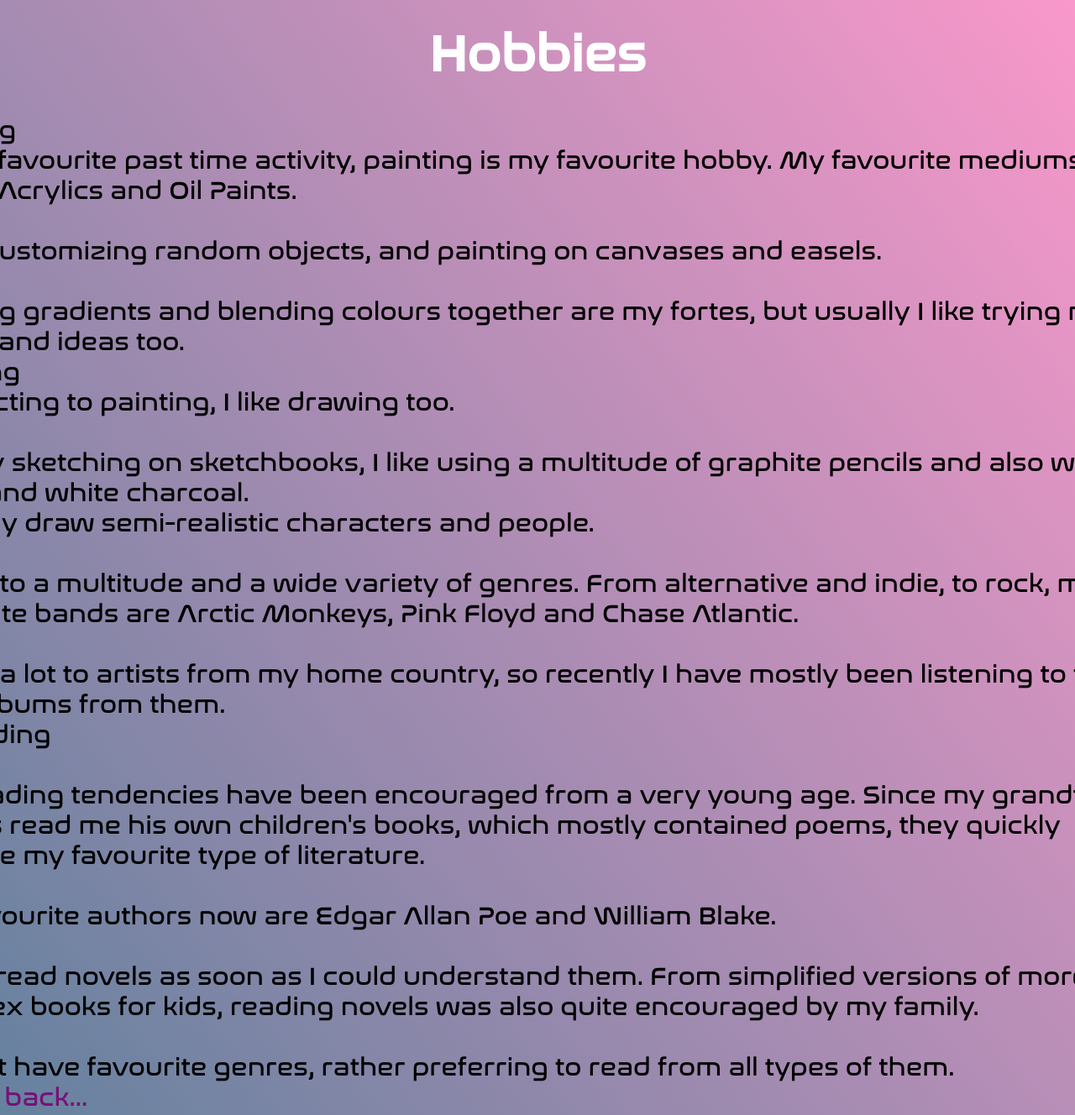
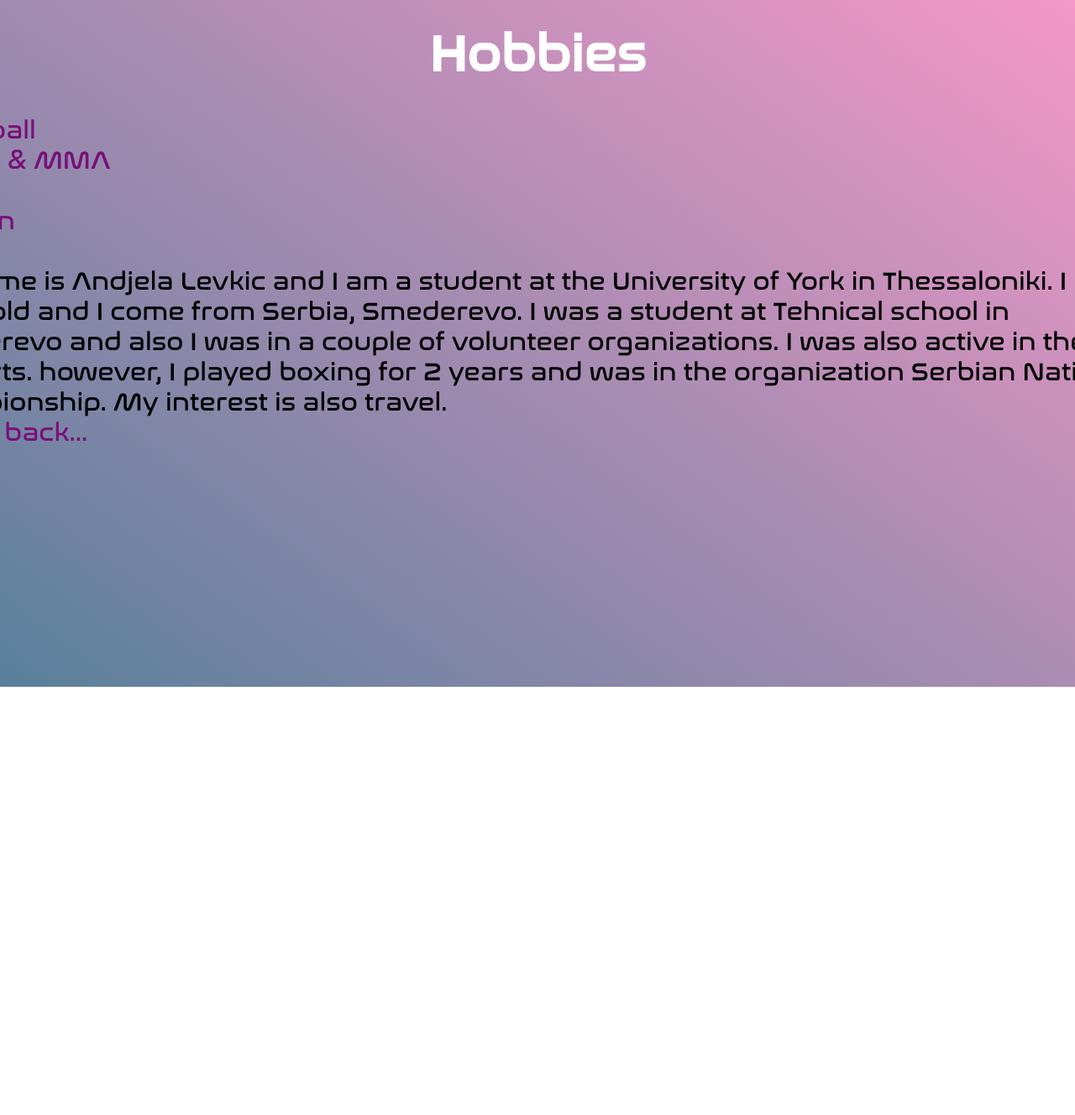
Before and after one commit to ballatae/Group7, a plain HTML site: page TechOfTheFuture/other/hobbies/andjelahobbies.html in a window 1280 px wide. Shown: the part 120-1448 px from the top of the page at 84% size. After the commit the page ends 938 px from the top, so only its background shows below. Drawn offline with Linux system fonts and the light colour scheme.

Commit message:
life in mars edit and andjela about

```diff
--- a/TechOfTheFuture/other/hobbies/andjelahobbies.html
+++ b/TechOfTheFuture/other/hobbies/andjelahobbies.html
@@ -91,71 +91,35 @@
     <!-- hobbies -->
     <div class="hobbies">
         <h1>Hobbies</h1>
-        <li>Arts
+        <ul>
+        <li>Sports
             <ul>
                 <li>
-                    Painting
-                    <br>
-                    <p>
-                        As my favourite past time activity, painting is my favourite hobby.
-                        My favourite mediums to do so are Acrylics and Oil Paints.<br><br>
-                        I love customizing random objects, and painting on canvases and easels.<br><br>
-                        Painting gradients and blending colours together are my fortes, but usually I
-                        like trying new things and ideas too.
-                    </p>
+                    <a href="http://rio2016.fivb.com/en/volleyball/women/teams/srb-serbia/team_roster">Volleyball</a>
+                <li>
+                    <a href="https://welcome.ufcfightpass.com/region/greece?msclkid=faa296685a1518384bfaf78eae28955f&utm_source=bing&utm_medium=cpc&utm_campaign=RoW%20-%20WORLDWIDE%20-%20BRAND%20-%20PRODUCT%20-%20AO%20-%20BMM&utm_term=%2Bultimate%20%2Bfighting%20%2Bchampionship&utm_content=UFC%20-%20Core
+">
+                    Boxing & MMA</a>
+                </li>
+                <li>
+                    GYM
                 </li>
 
-                <li>
-                    Drawing
-                    <br>
-                    <p>
-                        Connecting to painting, I like drawing too. <br><br>
-                        Usually sketching on sketchbooks, I like using a multitude of
-                        graphite pencils and also with black and white charcoal.<br>
-                        I usually draw semi-realistic characters and people.
-                    </p>
-                </li>
-
-                <li>
-                    Music
-                    <br>
-                    <p>
-                        I listen to a multitude and a wide variety of genres.
-                        From alternative and indie, to rock, my favourite
-                        bands are Arctic Monkeys, Pink Floyd and Chase Atlantic.<br><br>
-                        I listen a lot to artists from my home country, so recently
-                        I have mostly been listening to the new albums from them.
-                    </p>
-                </li>
-            </ul>
+        </ul>
         </li>
 
-        <li>Reading
-            <ul>
-                <li>
-                    Poems
-                    <br>
-                    <p>
-                        My reading tendencies have been encouraged from a very young age.
-                        Since my grandfather always read me his own children's books, which
-                        mostly contained poems, they quickly became my favourite type of
-                        literature.<br><br>
-                        My favourite authors now are Edgar Allan Poe and William Blake.
-                    </p>
-                </li>
-                <li>
-                    Novels
-                    <br>
-                    <p>
-                        I have read novels as soon as I could understand them. From simplified
-                        versions of more complex books for kids, reading novels was also quite encouraged
-                        by my family.<br><br>
-                        I do not have favourite genres, rather preferring to read from all types of them.
-                    </p>
-                </li>
-            </ul>
-        </li>
-        <a href="../../students/student3.html">Return back...</a>
+        <li><a href="https://thefashionweek.nl/">Fashion</a></li>
+
+        </ul>
+        <br>
+        <p class="about-ourselves">
+            My name is Andjela Levkic and I am a student at the University of York in Thessaloniki. I am 19 years old and I come
+            from Serbia, Smederevo. I was a student at Tehnical school in Smederevo and also I was in a couple of volunteer
+            organizations. I was also active in the field of sports. however, I played boxing for 2 years and was in the
+            organization Serbian National Championship. My interest is also travel.
+        </p>
+        <a href="../../students/student4.html">Return back...</a>
+
     </div>
 
     <!-- external js -->
--- a/TechOfTheFuture/other/style.css
+++ b/TechOfTheFuture/other/style.css
@@ -1346,6 +1346,7 @@ so it will stay in the middle in all the formats */
   flex-direction: row;
   justify-content: space-around;
   align-items: center;
+  margin-top: 3em;
 }
 
 /* *decorating the error text*/
@@ -1370,7 +1371,8 @@ so it will stay in the middle in all the formats */
   flex-direction: row;
   justify-content: space-around;
   align-items: center;
-  margin-bottom: 30px;
+  margin-top: 10em;
+  margin-bottom: 10em;
 }
 /* button style */
 .error_return_options button {
@@ -1423,7 +1425,7 @@ so it will stay in the middle in all the formats */
   margin-left: 50%;
   margin-right: 50%;
   transform: translate(-50%);
-  margin-bottom: 8em;
+  margin-bottom: 9.5em;
   font-family: nasalization, Arial, Helvetica, sans-serif;
   font-size: 30px;
 }
```
Also changed, not shown: TechOfTheFuture/other/hobbies/aritahobbies.html (+2 -0 lines), TechOfTheFuture/students/student4.html (+1 -0 lines).
